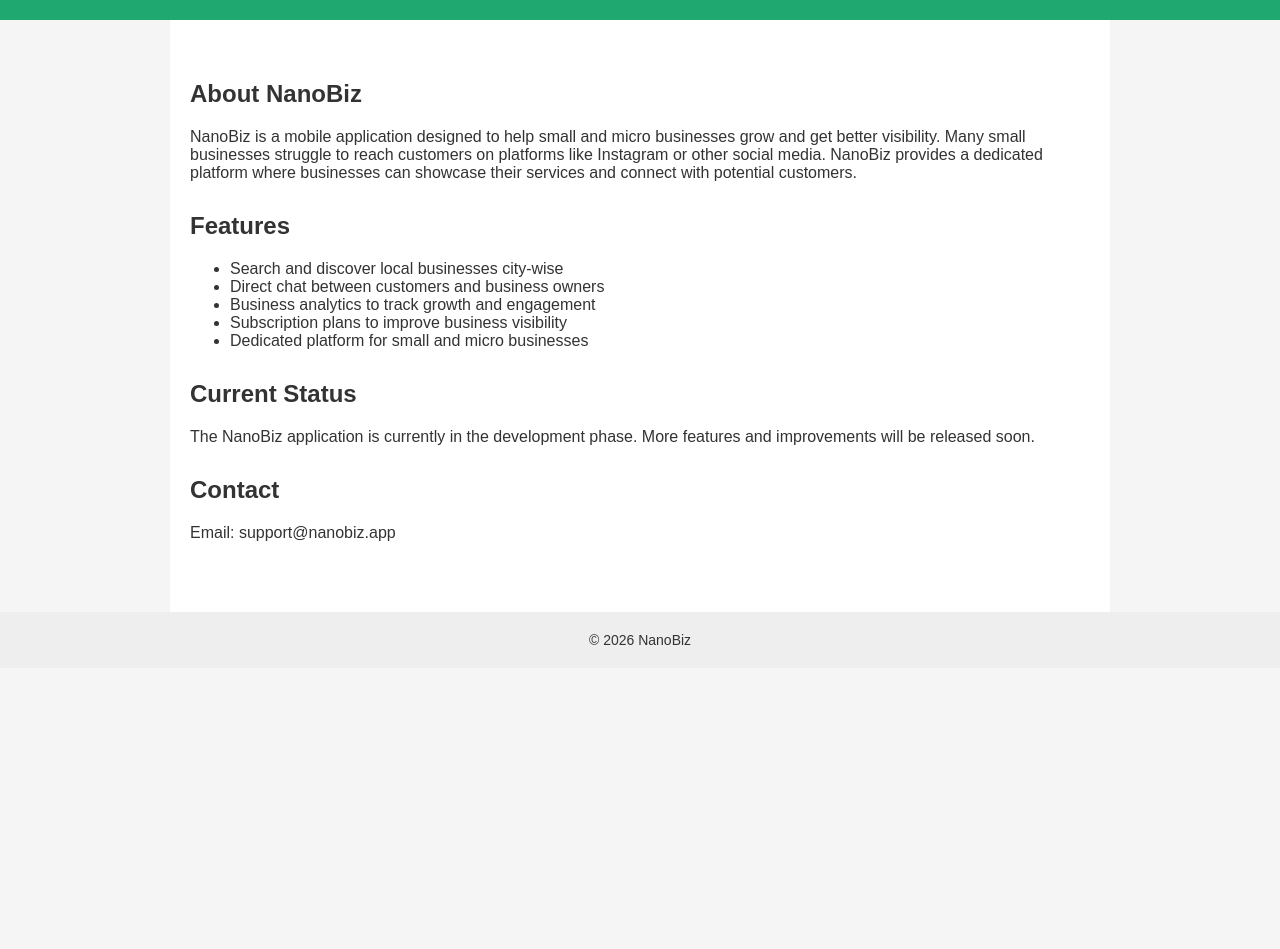
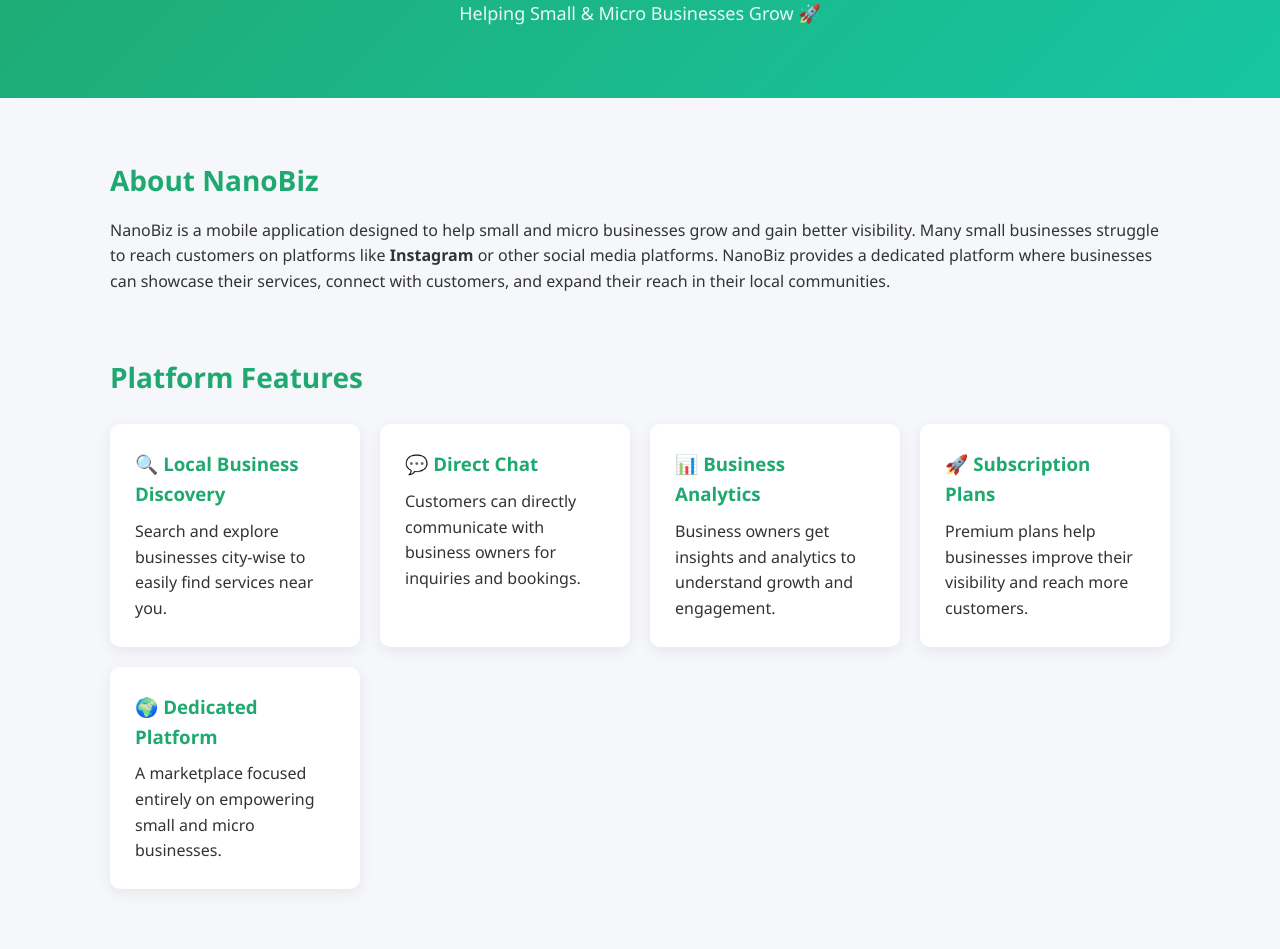
Before and after one commit to Lizasatasiya/razorpay_nanobiz, a plain HTML site: page index.html in a window 1280 px wide. Shown: the part 148-1097 px from the top of the page. Before the commit the page ends 816 px from the top, so only its background shows below. Drawn offline with Linux system fonts and the light colour scheme.

Commit message:
Update index.html

```diff
--- a/index.html
+++ b/index.html
@@ -6,41 +6,118 @@
 <title>NanoBiz</title>
 
 <style>
-body{
-font-family: Arial, sans-serif;
+
+*{
 margin:0;
-background:#f5f5f5;
-color:#333;
+padding:0;
+box-sizing:border-box;
 }
 
+body{
+font-family: 'Segoe UI', Arial, sans-serif;
+background:#f5f7fb;
+color:#333;
+line-height:1.6;
+}
+
+/* HEADER */
+
 header{
-background:#1fa971;
+background:linear-gradient(135deg,#1fa971,#17c6a3);
 color:white;
-padding:40px 20px;
+padding:70px 20px;
 text-align:center;
 }
 
-.container{
-max-width:900px;
-margin:auto;
-padding:40px 20px;
-background:white;
+header h1{
+font-size:42px;
+margin-bottom:10px;
 }
 
-h1{
-margin:0;
+header p{
+font-size:18px;
+opacity:0.9;
 }
 
+/* MAIN CONTAINER */
+
+.container{
+max-width:1100px;
+margin:auto;
+padding:60px 20px;
+}
+
+/* SECTION */
+
 .section{
-margin-bottom:30px;
+margin-bottom:60px;
 }
+
+.section h2{
+margin-bottom:15px;
+font-size:28px;
+color:#1fa971;
+}
+
+/* FEATURE GRID */
+
+.features{
+display:grid;
+grid-template-columns:repeat(auto-fit,minmax(220px,1fr));
+gap:20px;
+margin-top:25px;
+}
+
+.feature-card{
+background:white;
+padding:25px;
+border-radius:10px;
+box-shadow:0 4px 15px rgba(0,0,0,0.07);
+transition:0.2s;
+}
+
+.feature-card:hover{
+transform:translateY(-5px);
+}
+
+.feature-card h3{
+margin-bottom:10px;
+color:#1fa971;
+}
+
+/* STATUS BOX */
+
+.status{
+background:#eef9f5;
+padding:25px;
+border-radius:10px;
+border-left:6px solid #1fa971;
+}
+
+/* CTA */
+
+.cta{
+background:#1fa971;
+color:white;
+padding:40px;
+text-align:center;
+border-radius:10px;
+}
+
+.cta h2{
+color:white;
+margin-bottom:10px;
+}
+
+/* FOOTER */
 
 footer{
 text-align:center;
-padding:20px;
-background:#eee;
+padding:25px;
+background:#eaeaea;
 font-size:14px;
 }
+
 </style>
 </head>
 
@@ -48,7 +125,7 @@ font-size:14px;
 
 <header>
 <h1>NanoBiz</h1>
-<p>Helping Small Businesses Grow 🚀</p>
+<p>Helping Small & Micro Businesses Grow 🚀</p>
 </header>
 
 <div class="container">
@@ -56,29 +133,63 @@ font-size:14px;
 <div class="section">
 <h2>About NanoBiz</h2>
 <p>
-NanoBiz is a mobile application designed to help small and micro businesses grow and get better visibility.
-Many small businesses struggle to reach customers on platforms like Instagram or other social media.
-NanoBiz provides a dedicated platform where businesses can showcase their services and connect with potential customers.
+NanoBiz is a mobile application designed to help small and micro businesses grow and gain better visibility.
+Many small businesses struggle to reach customers on platforms like <b>Instagram</b> or other social media platforms.
+NanoBiz provides a dedicated platform where businesses can showcase their services, connect with customers,
+and expand their reach in their local communities.
 </p>
 </div>
 
 <div class="section">
-<h2>Features</h2>
-<ul>
-<li>Search and discover local businesses city-wise</li>
-<li>Direct chat between customers and business owners</li>
-<li>Business analytics to track growth and engagement</li>
-<li>Subscription plans to improve business visibility</li>
-<li>Dedicated platform for small and micro businesses</li>
-</ul>
+<h2>Platform Features</h2>
+
+<div class="features">
+
+<div class="feature-card">
+<h3>🔍 Local Business Discovery</h3>
+<p>Search and explore businesses city-wise to easily find services near you.</p>
+</div>
+
+<div class="feature-card">
+<h3>💬 Direct Chat</h3>
+<p>Customers can directly communicate with business owners for inquiries and bookings.</p>
+</div>
+
+<div class="feature-card">
+<h3>📊 Business Analytics</h3>
+<p>Business owners get insights and analytics to understand growth and engagement.</p>
+</div>
+
+<div class="feature-card">
+<h3>🚀 Subscription Plans</h3>
+<p>Premium plans help businesses improve their visibility and reach more customers.</p>
+</div>
+
+<div class="feature-card">
+<h3>🌍 Dedicated Platform</h3>
+<p>A marketplace focused entirely on empowering small and micro businesses.</p>
+</div>
+
+</div>
+
 </div>
 
 <div class="section">
-<h2>Current Status</h2>
+<div class="status">
+<h2>Development Status</h2>
 <p>
-The NanoBiz application is currently in the development phase.
-More features and improvements will be released soon.
+NanoBiz is currently in the development phase and new features are being actively built.
+The platform aims to launch soon with tools that support small businesses in growing
+their online presence and connecting with local customers.
 </p>
+</div>
+</div>
+
+<div class="section">
+<div class="cta">
+<h2>Support Small Businesses</h2>
+<p>NanoBiz is built to empower micro-entrepreneurs and local service providers.</p>
+</div>
 </div>
 
 <div class="section">
@@ -89,7 +200,7 @@ More features and improvements will be released soon.
 </div>
 
 <footer>
-© 2026 NanoBiz
+© 2026 NanoBiz — All Rights Reserved
 </footer>
 
 </body>
```
